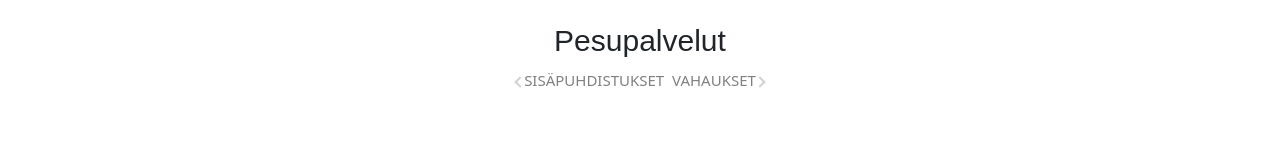
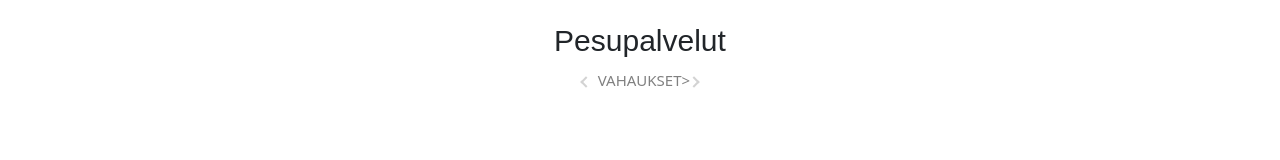
Before and after one commit to olarinautopesu/olarinautopesu.github.io, a plain HTML site: page pesut.html in a window 1280 px wide. Shown: the part 434-594 px from the top of the page. Drawn offline with nearby package versions, Linux system fonts and the light colour scheme.

Commit message:
Update pesut.html

```diff
--- a/pesut.html
+++ b/pesut.html
@@ -26,7 +26,7 @@
 	<div class="container">
 		<div class="row">
 			<div class="col-12">
-					<p><i class="arrow left"></i><a href="sisä.html">SISÄPUHDISTUKSET</a>&nbsp;<a href="muut.html"> VAHAUKSET</a><i class="arrow right"></i><p>
+					<p><i class="arrow left"></i><a href="sisä.html"><SISÄPUHDISTUKSET</a>&nbsp;<a href="muut.html"> VAHAUKSET></a><i class="arrow right"></i><p>
 			</div>
 		</div>
 	</div>
```
